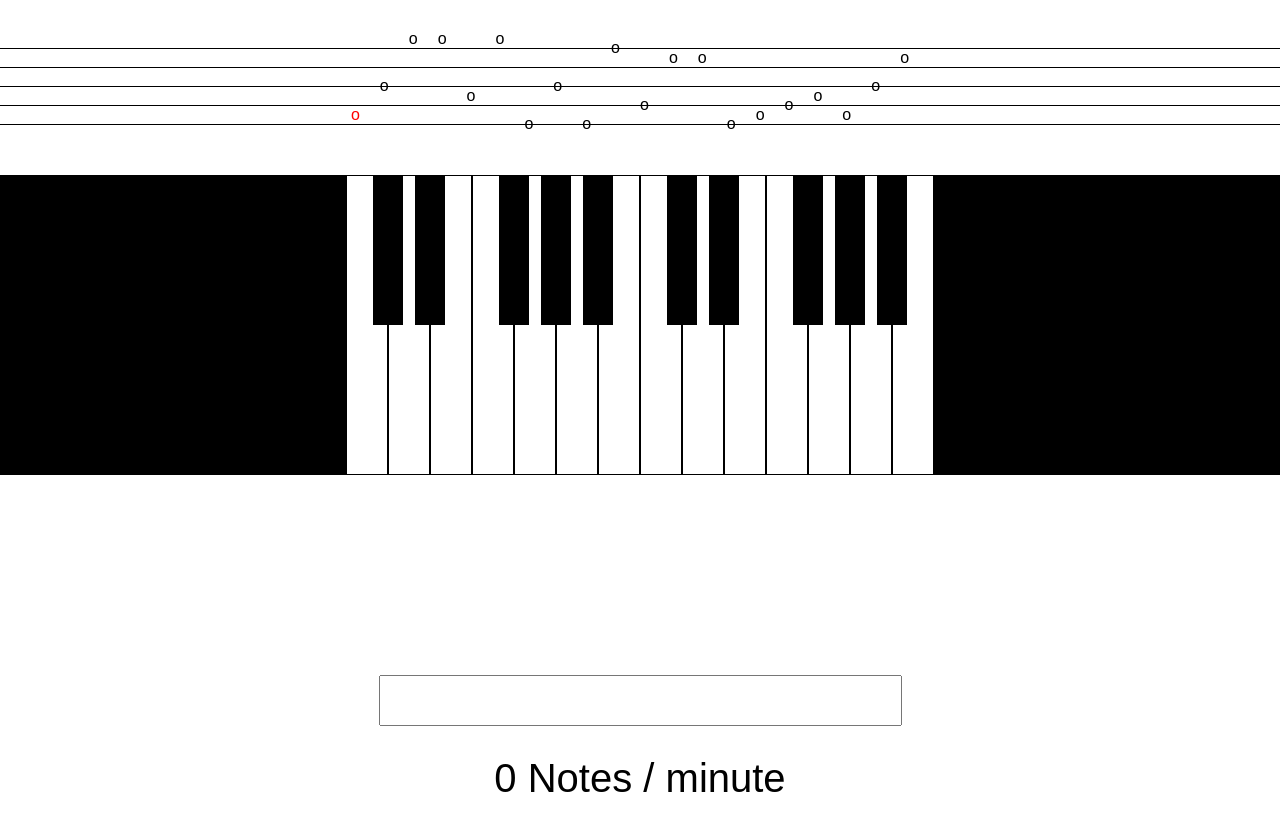
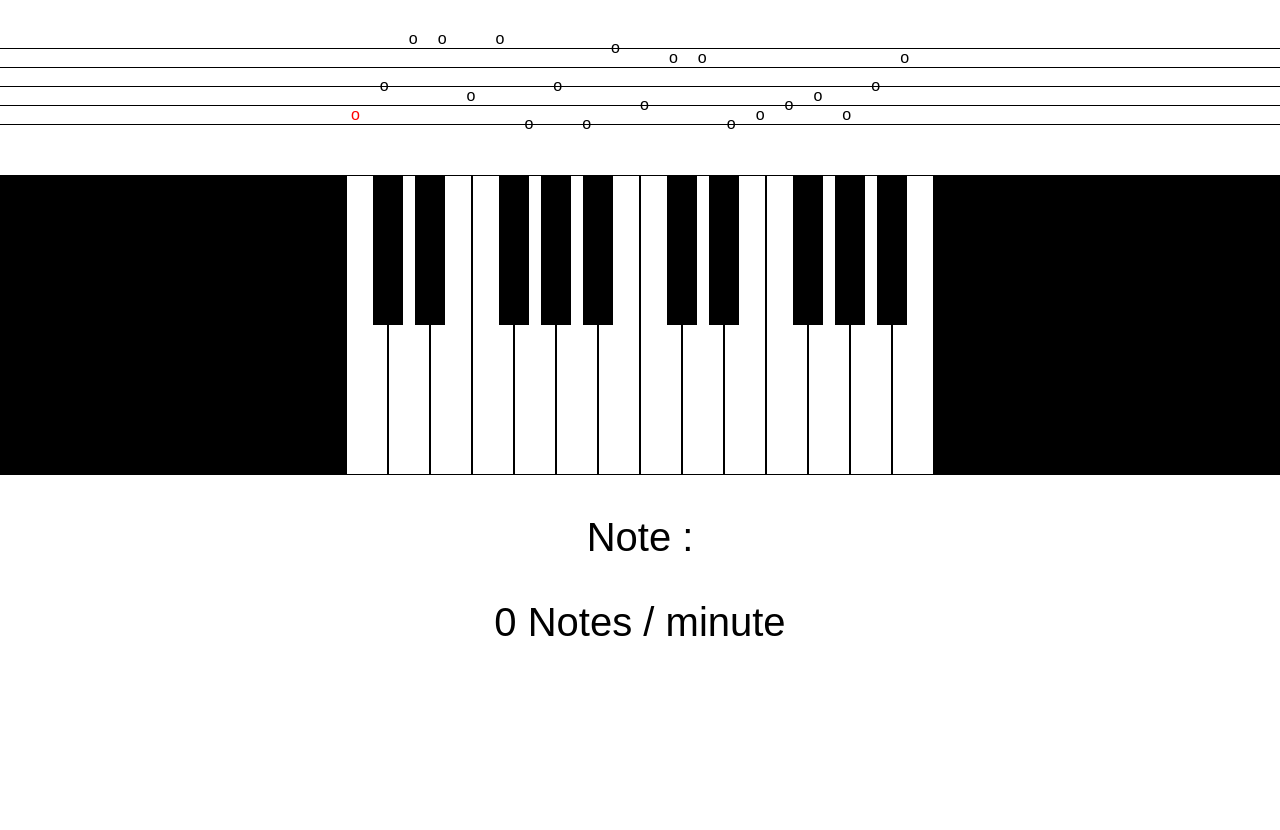
Before and after one commit to piochelepiotr/musicNotes, a React (Create React App) app: page / in a window 1280 px wide. Shown: the top 830 px of the page. After the commit the page ends 800 px from the top, so only its background shows below. Built offline with nearby package versions, Linux system fonts and the light colour scheme.

Commit message:
display note

```diff
--- a/src/Input.js
+++ b/src/Input.js
@@ -2,9 +2,9 @@ import React, { Component } from 'react';
 import {connect} from 'react-redux';
 import styled from 'styled-components';
 import { textChanged } from './actions/partitions';
+import { mapping } from './Piano';
 
-const StyledInput = styled.input`
-    margin-top: 200px;
+const StyledInput = styled.p`
     font-size: 40px;
 `
 
@@ -24,7 +24,7 @@ class Input extends Component {
 
     render() {
         return(
-            <StyledInput type="text" onChange={this.onMessageChanged.bind(this)} value={this.props.message} />
+            <StyledInput>Note : {mapping[this.props.message] ? mapping[this.props.message].readable : ""}</StyledInput>
         )
     }
 }
--- a/src/Piano.js
+++ b/src/Piano.js
@@ -2,7 +2,6 @@ import React, { Component } from 'react';
 import styled from 'styled-components';
 import {connect} from 'react-redux';
 import { textChanged } from './actions/partitions';
-import {notesNames} from "./GenerateNotes";
 
 const Background = styled.div`
   margin-top: 50px;
@@ -52,35 +51,107 @@ const BlackKeySpacer = styled.div`
   margin-right: 6px;
 `;
 
-const mapping = {
-    "d1": "3C",
-    "r1b": "3Db",
-    "r1": "3D",
-    "m1b": "3Eb",
-    "m1": "3E",
-    "f1": "3F",
-    "o1b": "3Gb",
-    "o1": "3Gb",
-    "l1b": "3Ab",
-    "l1": "3A",
-    "s1b": "3Bb",
-    "s1": "3B",
+export const mapping = {
+    "d1": {
+        "letter": "3C",
+        "readable": "Do",
+    },
+    "r1b": {
+        "letter": "3Db",
+        "readable": "Ré bémol",
+    },
+    "r1": {
+        "letter": "3D",
+        "readable": "Ré",
+    },
+    "m1b": {
+        "letter": "3Eb",
+        "readable": "Mi bémol",
+    },
+    "m1": {
+        "letter": "3E",
+        "readable": "Mi",
+    },
+    "f1": {
+        "letter": "3F",
+        "readable": "Fa",
+    },
+    "o1b": {
+        "letter": "3Gb",
+        "readable": "Sol bé",
+    },
+    "o1": {
+        "letter": "3Gb",
+        "readable": "Sol",
+    },
+    "l1b": {
+        "letter": "3Ab",
+        "readable": "La bémol",
+    },
+    "l1": {
+        "letter": "3A",
+        "readable": "La",
+    },
+    "s1b": {
+        "letter": "3Bb",
+        "readable": "Si bémol",
+    },
+    "s1": {
+        "letter": "3B",
+        "readable": "Si",
+    },
 
-    "d2": "4C",
-    "r2b": "4Db",
-    "r2": "4D",
-    "m2b": "4Eb",
-    "m2": "4E",
-    "f2": "4F",
-    "o2b": "4Gb",
-    "o2": "4G",
-    "l2b": "4Ab",
-    "l2": "4A",
-    "s2b": "4Bb",
-    "s2": "4B",
+    "d2": {
+        "letter": "4C",
+        "readable": "Do",
+    },
+    "r2b": {
+        "letter": "4Db",
+        "readable": "Ré bémol",
+    },
+    "r2": {
+        "letter": "4D",
+        "readable": "Ré",
+    },
+    "m2b": {
+        "letter": "4Eb",
+        "readable": "Mi bémol",
+    },
+    "m2": {
+        "letter": "4E",
+        "readable": "Mi",
+    },
+    "f2": {
+        "letter": "4F",
+        "readable": "Fa",
+    },
+    "o2b": {
+        "letter": "4Gb",
+        "readable": "Sol bémol",
+    },
+    "o2": {
+        "letter": "4G",
+        "readable": "Sol",
+    },
+    "l2b": {
+        "letter": "4Ab",
+        "readable": "La bémol",
+    },
+    "l2": {
+        "letter": "4A",
+        "readable": "La",
+    },
+    "s2b": {
+        "letter": "4Bb",
+        "readable": "Sol bémol",
+    },
+    "s2": {
+        "letter": "4B",
+        "readable": "Sol",
+    },
 };
 
-const getAudio = note => "notes/Piano.pp." + mapping[note] + ".mp3";
+const getAudio = note => "notes/Piano.pp." + mapping[note]["letter"] + ".mp3";
 
 class Piano extends Component {
 
```
